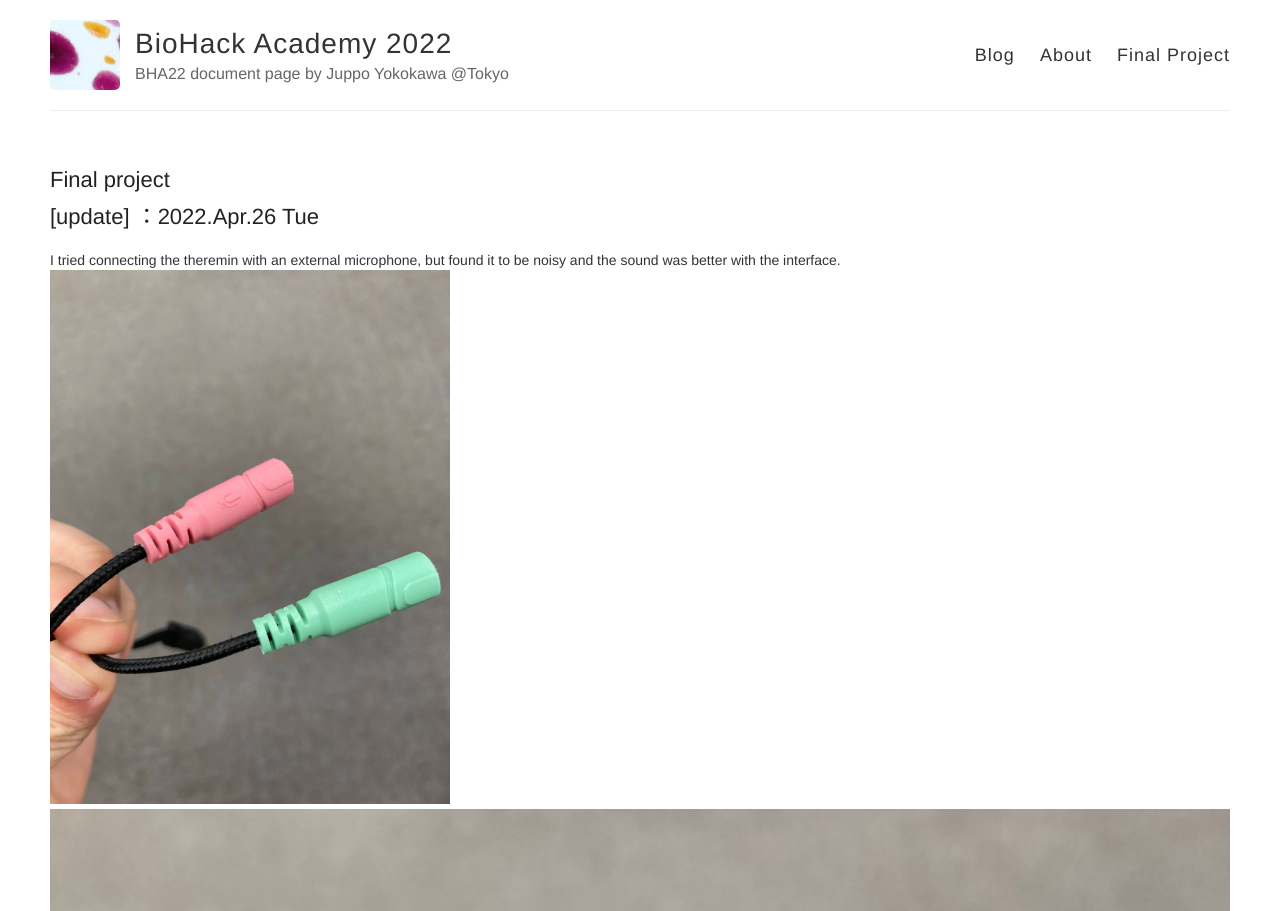
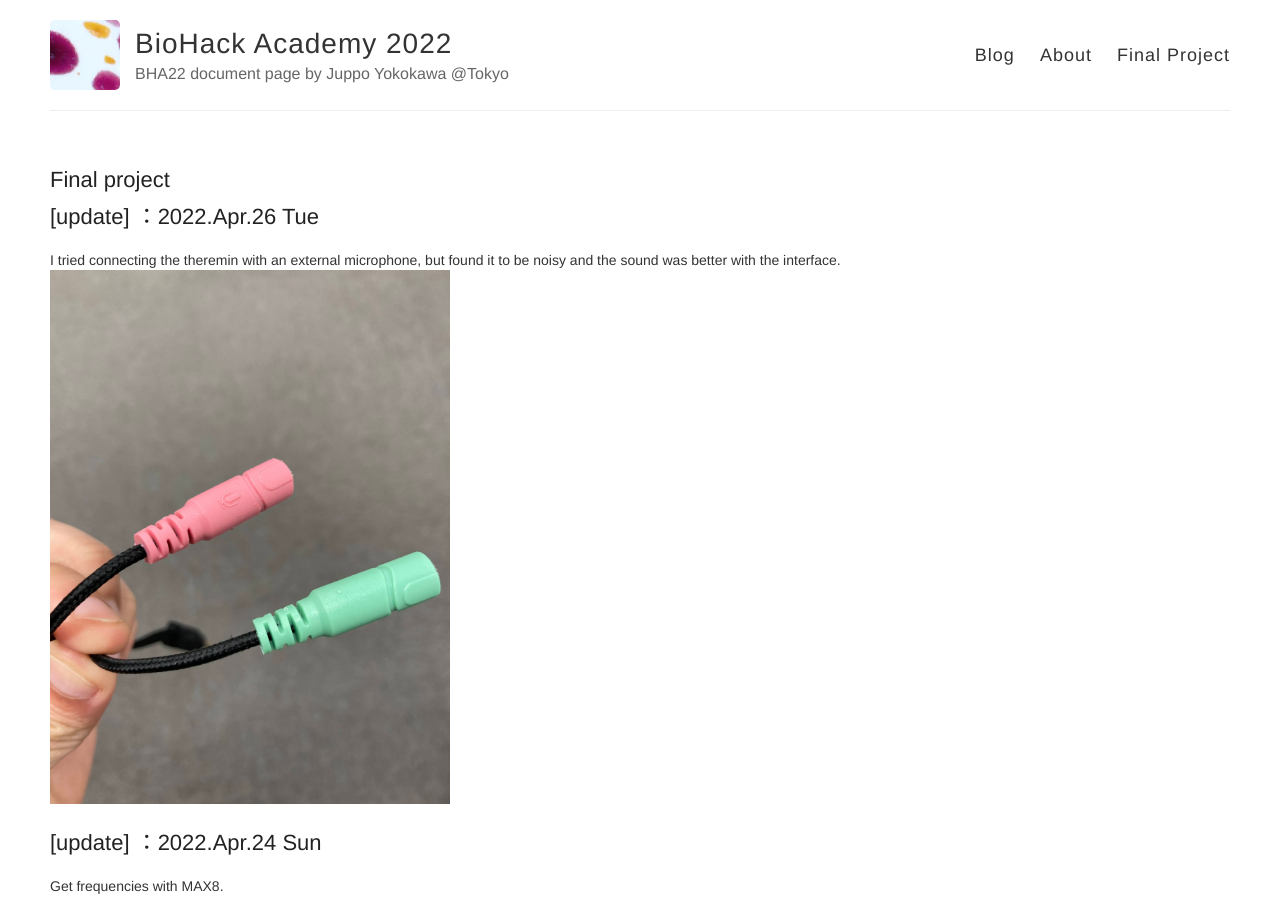
Before and after one commit to juppoyokokawa/bha22, a Jekyll site: the page built from finalproject.md, in a window 1280 px wide. Shown: the top 911 px of the page. Built offline with Jekyll 4.4.1, drawn with Linux system fonts in a browser that asks for light colours; grey boxes are pictures that could not be loaded.

Commit message:
[update]

```diff
--- a/finalproject.md
+++ b/finalproject.md
@@ -6,7 +6,7 @@ permalink: /final/
 # [update] ：2022.Apr.26 Tue
 I tried connecting the theremin with an external microphone, but found it to be noisy and the sound was better with the interface.
 <img src="{{ site.baseurl }}/images/final-09.jpg" alt="" width="400"/>
-![picture]({{ site.baseurl }}/images/final-09.jpg)
+<!-- ![picture]({{ site.baseurl }}/images/final-09.jpg)   -->
 
 # [update] ：2022.Apr.24 Sun
 Get frequencies with MAX8.
```
